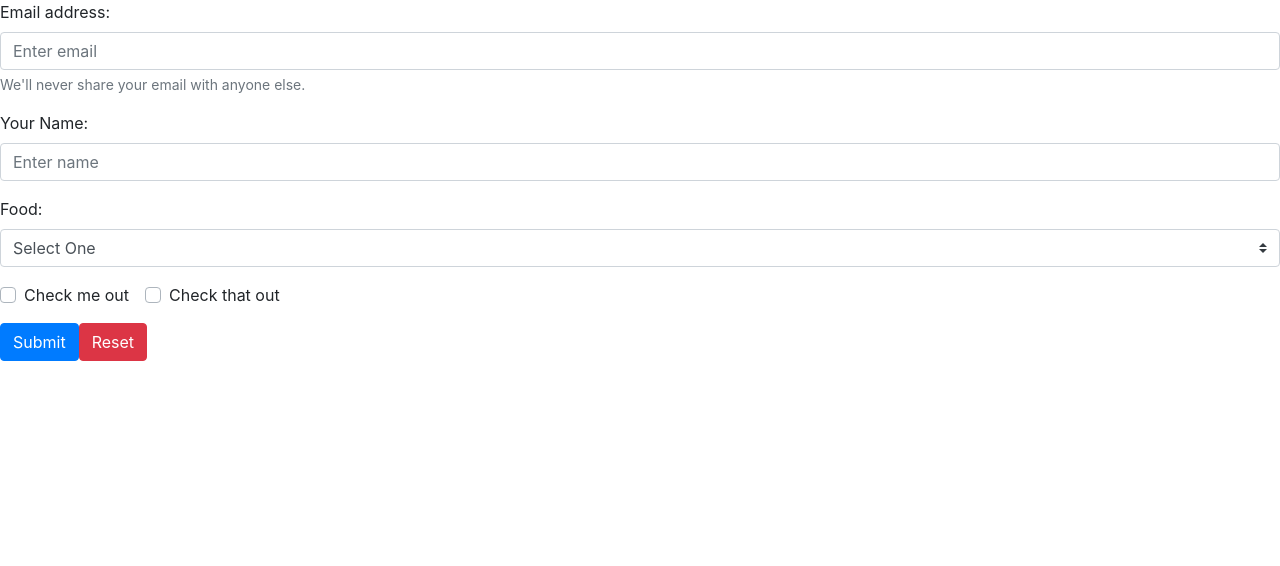
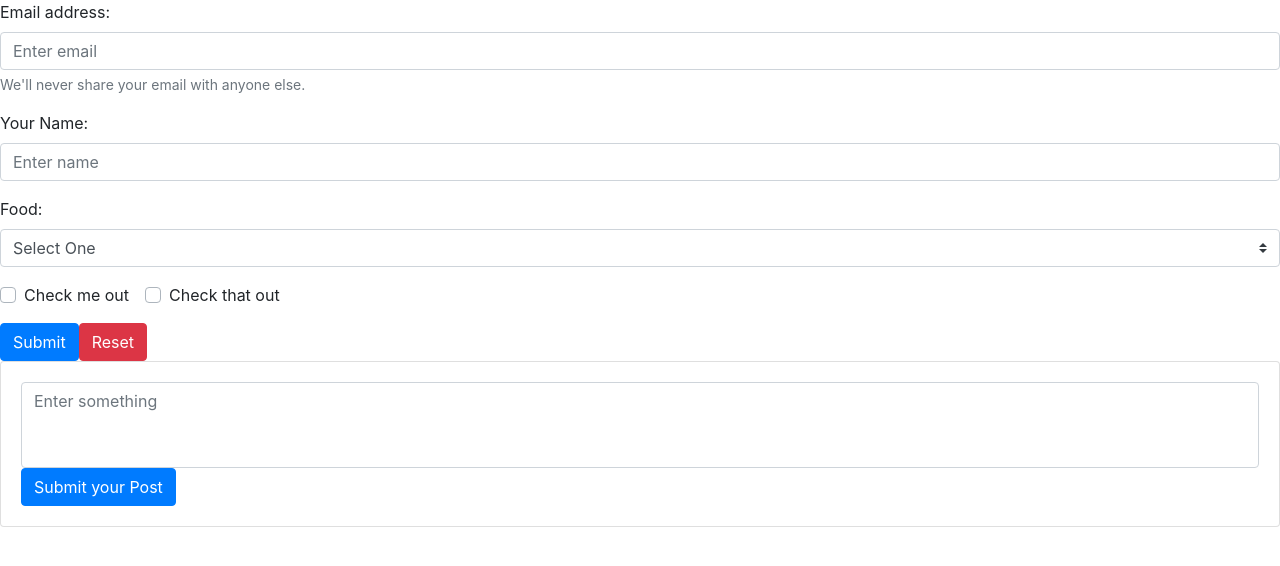
Before and after one commit to rkborgstrom/RinoTech-Safe-Space, a Vue app: page /#/ in a window 1280 px wide. Shown: the top 566 px of the page. Built offline with nearby package versions, Linux system fonts and the light colour scheme.

Commit message:
added cardForm component and is visible on page

```diff
--- a/src/App.vue
+++ b/src/App.vue
@@ -1,6 +1,7 @@
 <template>
   <div id="app">
       <Form />
+      <CardForm />
   </div>
 </template>
 
@@ -15,7 +16,7 @@ export default {
   },
   data(){
     return {
-      teaFlavor: 'Mint'
+
     }
   }
 }
--- a/src/components/CardForm.vue
+++ b/src/components/CardForm.vue
@@ -1,14 +1,24 @@
 <template>
-    <b-card  bg-variant="dark" text-variant="white" title="Card Title">
-    <p class="card-text">
-    With supporting text below as a natural lead-in to additional content.
-    </p>
-    <b-button href="#" variant="primary">Go somewhere</b-button>
+<div>
+<b-card>
+    <b-form-textarea id="textarea1"
+                    v-model="text"
+                    placeholder="Enter something"
+                    :rows="3"
+                    :max-rows="6">
+    </b-form-textarea>
+    <!-- <pre class="mt-3">{{ text }}</pre> -->
+    <b-button href="#" variant="primary">Submit your Post</b-button>
 </b-card>
+</div>
 </template>
 
 <script>
-    export default {
-
+export default {
+    data () {
+    return {
+        text: ''
     }
+}
+};
 </script>
```
